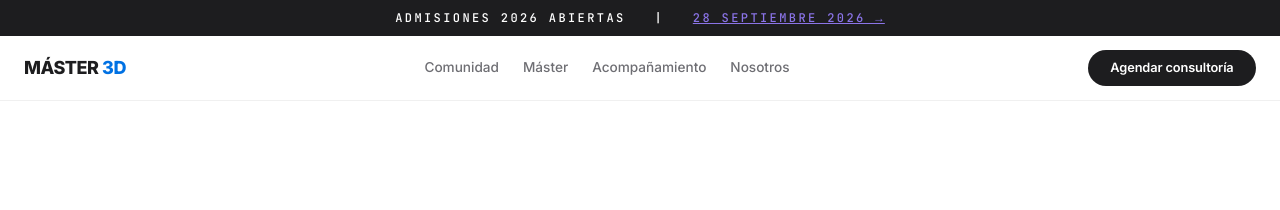
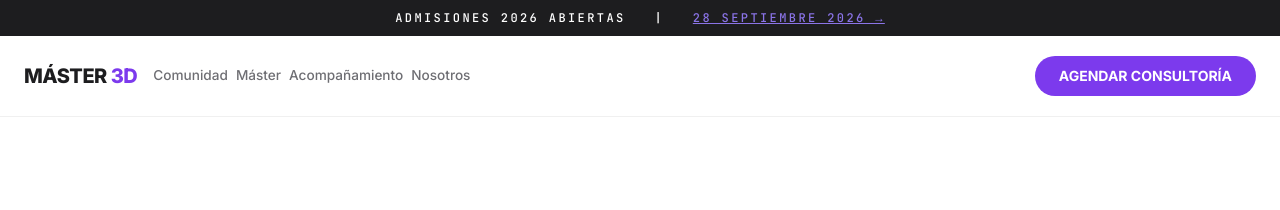
Before and after one commit to vicoyes/master-3d-integral-v2, a website: page techartworlds/master.html in a window 1280 px wide. Shown: the top 210 px of the page. Drawn offline with nearby package versions, Linux system fonts and the light colour scheme; a web font is replaced by a local one.

Commit message:
feat: unify header across all pages

```diff
--- a/techartworlds/master.html
+++ b/techartworlds/master.html
@@ -207,21 +207,18 @@
 
     <!-- Nav -->
     <nav class="sticky top-0 z-50 glass-nav">
-        <div class="max-w-7xl mx-auto px-6 h-16 flex items-center justify-between gap-4">
-            <a href="../index.html" class="text-lg font-extrabold tracking-tight flex-shrink-0">
-                MÁSTER <span style="color:#0071e3;">3D</span>
+        <div class="max-w-7xl mx-auto px-6 h-20 flex items-center justify-between gap-4">
+            <a href="../index.html" class="text-xl font-extrabold tracking-tight flex-shrink-0">
+                MÁSTER <span class="text-violet-600">3D</span>
             </a>
-            <div class="hidden md:flex items-center gap-6">
+            <div class="hidden md:flex nav-scroll items-center gap-2 flex-1">
                 <a class="nav-link" href="comunidad.html">Comunidad</a>
                 <a class="nav-link" href="master.html">Máster</a>
                 <a class="nav-link" href="vamos-contigo.html">Acompañamiento</a>
                 <a class="nav-link" href="nosotros.html">Nosotros</a>
             </div>
-            <a href="#cta" class="btn-primary hidden sm:inline-block" style="padding:0.55rem 1.4rem; font-size:0.8rem;">
-                Agendar consultoría
-            </a>
-            <a href="#cta" class="btn-primary sm:hidden" style="padding:0.55rem 1rem; font-size:0.75rem;">
-                Consultoría
+            <a href="#oferta" class="font-montserrat font-bold bg-violet-600 text-white px-6 py-2.5 rounded-full text-sm hover:bg-violet-700 transition-colors flex-shrink-0">
+                AGENDAR CONSULTORÍA
             </a>
         </div>
     </nav>
```
Also changed, not shown: techartworlds/comunidad.html (+1 -1 lines), techartworlds/nosotros.html (+2 -2 lines), techartworlds/vamos-contigo.html (+1 -1 lines).
